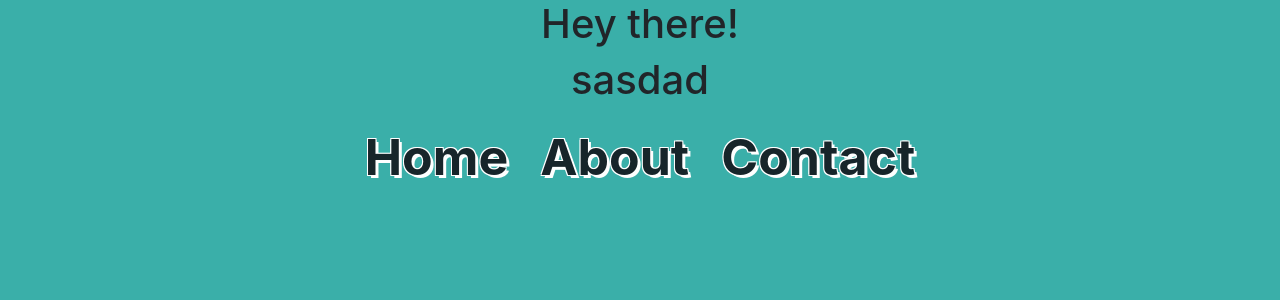
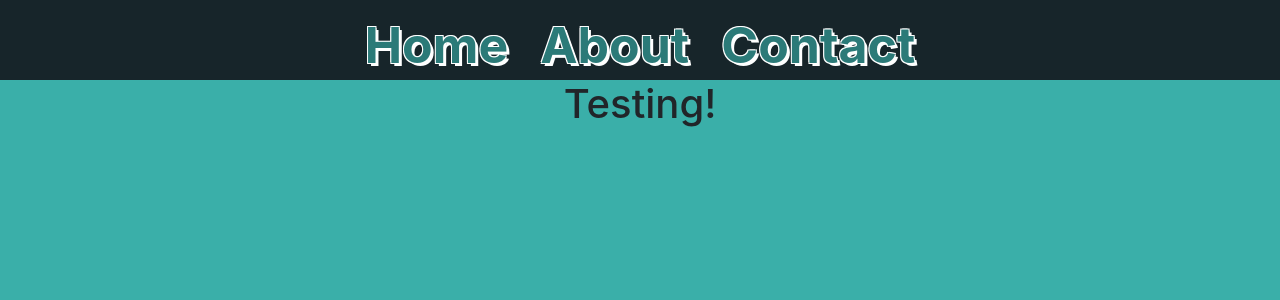
Before and after one commit to VictorMoscone/victorm_hw20_reactPortfolio, a React (Create React App) app in the folder client/: page / in a window 1280 px wide. Shown: the top 300 px of the page. Built offline with nearby package versions, Linux system fonts and the light colour scheme.

Commit message:
Feat & Style: Added Header bar to the top. Moved nav element within it. Added styling to header. Changed styling of text to better suit the header color.

```diff
--- a/client/src/App.js
+++ b/client/src/App.js
@@ -1,16 +1,17 @@
 import './App.css';
 import ContainerComp from './components/Container/ContainerComp';
+import Header from './components/Header/Header';
 import NavBar from './components/Nav/NavBar';
 
 function App() {
   return (
     <div className="App">
-      <h1>Hey there!</h1>
-      <h1>sasdad</h1>
+      <Header>
+        <NavBar />
+      </Header>
       <ContainerComp>
-        <NavBar />
+        <h1>Testing!</h1>
       </ContainerComp>
-
     </div>
   );
 }
--- /dev/null
+++ b/client/src/components/Header/Header.js
@@ -0,0 +1,12 @@
+import React from 'react'
+import "./styles.css";
+
+const Header = ({children}) => {
+    return (
+        <header className="style">
+            {children}
+        </header>
+    );
+};
+
+export default Header
--- /dev/null
+++ b/client/src/components/Header/styles.css
@@ -0,0 +1,6 @@
+.style {
+    background: #17252A;
+    width: 100%;
+    height: 10%;
+    position: relative;
+};
--- a/client/src/components/Nav/styles.css
+++ b/client/src/components/Nav/styles.css
@@ -1,5 +1,5 @@
 .text {
-    color: #17252A;
+    color: #2B7A78;
     font-weight: bold;
     font-size: 50px;
     text-shadow:
```
